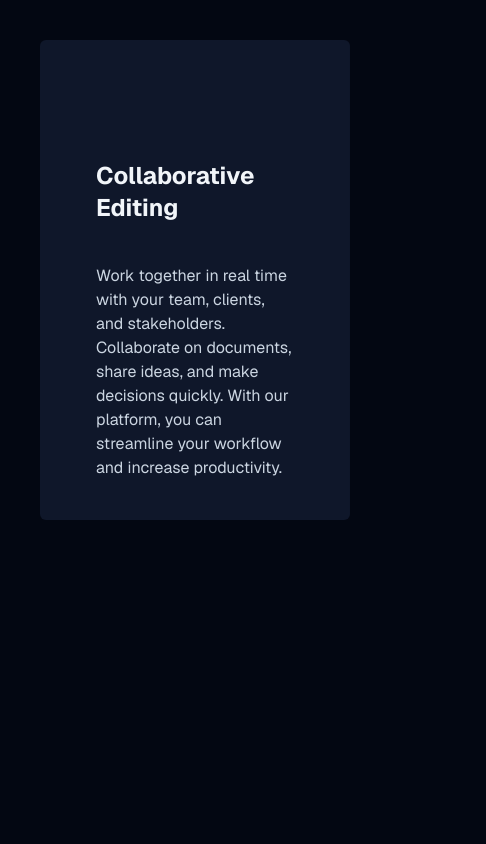
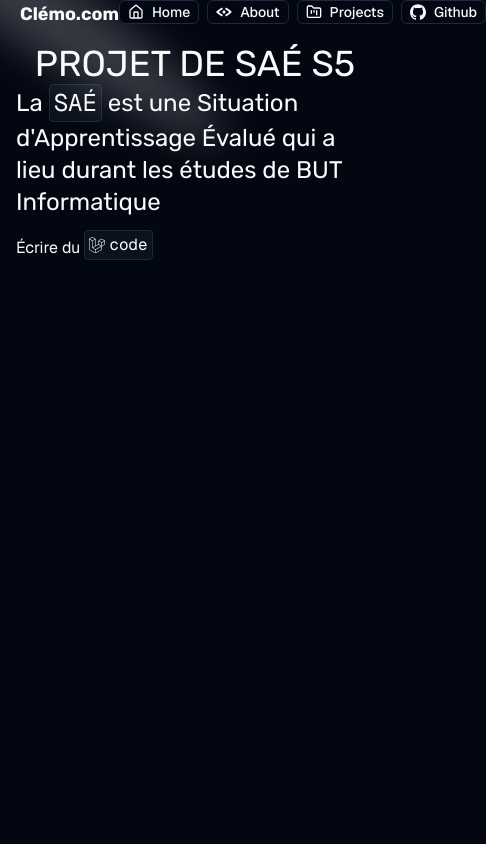
Before and after one commit to CM-exe/hostPortfolio, a Next.js app: page /projects/saeS5 in a window 390 px wide. Shown: the top 844 px of the page, 486 px wide, since content can reach past the window. Built offline with nearby package versions, Linux system fonts and the light colour scheme.

Commit message:
ajout spotlight

```diff
--- a/app/projects/saeS5/page.tsx
+++ b/app/projects/saeS5/page.tsx
@@ -4,11 +4,13 @@
 
 /* import { useEffect, useRef, useState } from 'react';
 import gsap from 'gsap';
-import { ScrollTrigger } from 'gsap/ScrollTrigger';
+import { ScrollTrigger } from 'gsap/ScrollTrigger'; */
 import { Header } from "../../_components/Header";
 import { Section } from "../../_components/Section";
 import { Spacer } from "../../_components/Spacer";
-import { LaravelIcon } from "../../_components/icons/LaravelIcon"; */
+import { LaravelIcon } from "../../_components/icons/LaravelIcon";
+import { Spotlight } from "@/components/ui/spotlight";
+import { Code } from "@/app/_components/Hero";
 
 /* gsap.registerPlugin(ScrollTrigger); */
 
@@ -203,8 +205,30 @@
   ];
 
   return (
-    <div className="p-10">
+    <main>
+      <Header />
+      <Spacer size="xs" />
+      <Section>
+        <Spotlight
+          className="-top-40 left-0 md:left-60 md:-top-20"
+          fill="white"
+        />
+            <h2 className="font-caption text-4xl text-center">PROJET DE SAÉ S5</h2>
+            <h4 className="font-caption text-2xl mb-3">La <Code>SAÉ</Code> est une Situation d&apos;Apprentissage Évalué qui a lieu durant les études de BUT Informatique</h4>
+            <p>
+                Écrire du <Code><LaravelIcon size={16}></LaravelIcon>code</Code>
+            </p>
+            <div className="h-[200vh]"></div>
+      <Spacer size="xs" />
+      <div>
+        <h1>Bienvenue sur ma page</h1>
+        <p>
+          Lorem ipsum dolor sit amet, consectetur adipiscing elit. Integer nec odio.
+        </p>
+      </div>
       <StickyScroll content={content} />
-    </div>
+        </Section>
+
+    </main>
   );
 }
--- /dev/null
+++ b/components/ui/background-gradient.tsx
@@ -0,0 +1,72 @@
+import { cn } from "@/lib/utils";
+import React from "react";
+import { motion } from "framer-motion";
+
+export const BackgroundGradient = ({
+  children,
+  className,
+  containerClassName,
+  animate = true,
+}: {
+  children?: React.ReactNode;
+  className?: string;
+  containerClassName?: string;
+  animate?: boolean;
+}) => {
+  const variants = {
+    initial: {
+      backgroundPosition: "0 50%",
+    },
+    animate: {
+      backgroundPosition: ["0, 50%", "100% 50%", "0 50%"],
+    },
+  };
+  return (
+    <div className={cn("relative p-[4px] group", containerClassName)}>
+      <motion.div
+        variants={animate ? variants : undefined}
+        initial={animate ? "initial" : undefined}
+        animate={animate ? "animate" : undefined}
+        transition={
+          animate
+            ? {
+                duration: 5,
+                repeat: Infinity,
+                repeatType: "reverse",
+              }
+            : undefined
+        }
+        style={{
+          backgroundSize: animate ? "400% 400%" : undefined,
+        }}
+        className={cn(
+          "absolute inset-0 rounded-3xl z-[1] opacity-60 group-hover:opacity-100 blur-xl  transition duration-500 will-change-transform",
+          " bg-[radial-gradient(circle_farthest-side_at_0_100%,#00ccb1,transparent),radial-gradient(circle_farthest-side_at_100%_0,#7b61ff,transparent),radial-gradient(circle_farthest-side_at_100%_100%,#ffc414,transparent),radial-gradient(circle_farthest-side_at_0_0,#1ca0fb,#141316)]"
+        )}
+      />
+      <motion.div
+        variants={animate ? variants : undefined}
+        initial={animate ? "initial" : undefined}
+        animate={animate ? "animate" : undefined}
+        transition={
+          animate
+            ? {
+                duration: 5,
+                repeat: Infinity,
+                repeatType: "reverse",
+              }
+            : undefined
+        }
+        style={{
+          backgroundSize: animate ? "400% 400%" : undefined,
+        }}
+        className={cn(
+          "absolute inset-0 rounded-3xl z-[1] will-change-transform",
+          "bg-[radial-gradient(circle_farthest-side_at_0_100%,#00ccb1,transparent),radial-gradient(circle_farthest-side_at_100%_0,#7b61ff,transparent),radial-gradient(circle_farthest-side_at_100%_100%,#ffc414,transparent),radial-gradient(circle_farthest-side_at_0_0,#1ca0fb,#141316)]"
+        )}
+      />
+
+      <div className={cn("relative z-10", className)}>{children}</div>
+    </div>
+  );
+};
--- /dev/null
+++ b/components/ui/spotlight.tsx
@@ -0,0 +1,56 @@
+import React from "react";
+import { cn } from "@/lib/utils";
+
+type SpotlightProps = {
+  className?: string;
+  fill?: string;
+};
+
+export const Spotlight = ({ className, fill }: SpotlightProps) => {
+  return (
+    <svg
+      className={cn(
+        "animate-spotlight pointer-events-none absolute z-[1]  h-[169%] w-[138%] lg:w-[84%] opacity-0",
+        className
+      )}
+      xmlns="http://www.w3.org/2000/svg"
+      viewBox="0 0 3787 2842"
+      fill="none"
+    >
+      <g filter="url(#filter)">
+        <ellipse
+          cx="1924.71"
+          cy="273.501"
+          rx="1924.71"
+          ry="273.501"
+          transform="matrix(-0.822377 -0.568943 -0.568943 0.822377 3631.88 2291.09)"
+          fill={fill || "white"}
+          fillOpacity="0.21"
+        ></ellipse>
+      </g>
+      <defs>
+        <filter
+          id="filter"
+          x="0.860352"
+          y="0.838989"
+          width="3785.16"
+          height="2840.26"
+          filterUnits="userSpaceOnUse"
+          colorInterpolationFilters="sRGB"
+        >
+          <feFlood floodOpacity="0" result="BackgroundImageFix"></feFlood>
+          <feBlend
+            mode="normal"
+            in="SourceGraphic"
+            in2="BackgroundImageFix"
+            result="shape"
+          ></feBlend>
+          <feGaussianBlur
+            stdDeviation="151"
+            result="effect1_foregroundBlur_1065_8"
+          ></feGaussianBlur>
+        </filter>
+      </defs>
+    </svg>
+  );
+};
--- a/tailwind.config.ts
+++ b/tailwind.config.ts
@@ -62,7 +62,22 @@
   			lg: 'var(--radius)',
   			md: 'calc(var(--radius) - 2px)',
   			sm: 'calc(var(--radius) - 4px)'
-  		}
+  		},
+		  animation: {
+			spotlight: "spotlight 2s ease .75s 1 forwards",
+		  },
+		  keyframes: {
+			spotlight: {
+			  "0%": {
+				opacity: "0",
+				transform: "translate(-72%, -62%) scale(0.5)",
+			  },
+			  "100%": {
+				opacity: "1",
+				transform: "translate(-50%,-40%) scale(1)",
+			  },
+			},
+		  },
   	}
   },
   plugins: [require("tailwindcss-animate"),
```
